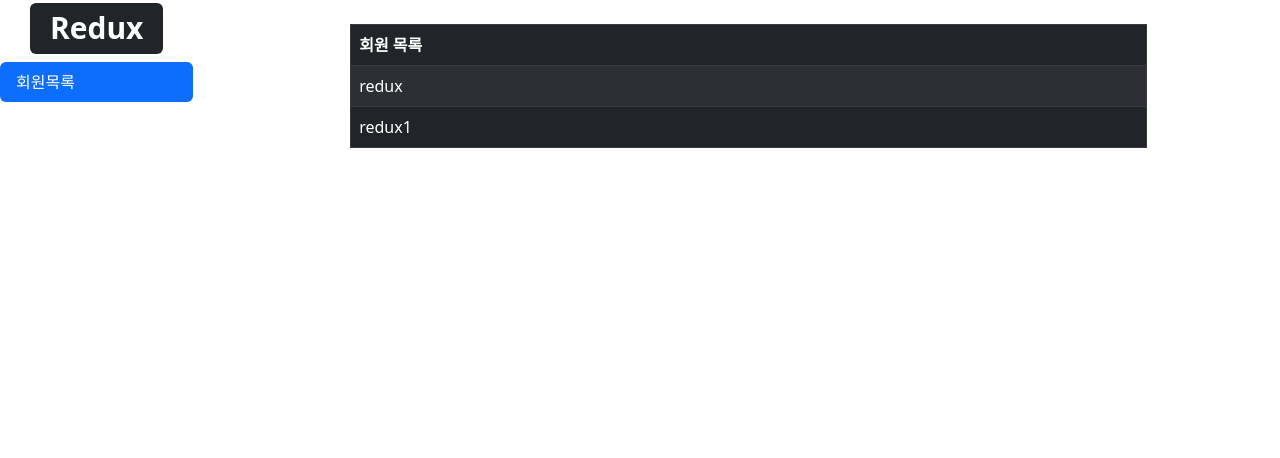
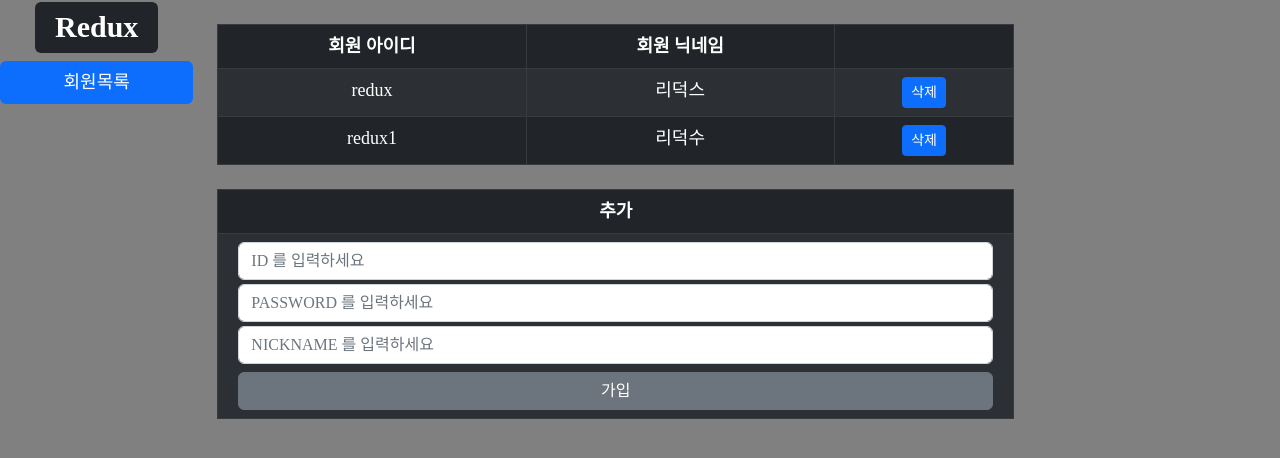
Before and after one commit to tjdals14798/React_redux, a React (Create React App) app: page / in a window 1280 px wide. Both pictures are taken after a click on the tab "회원목록". Shown: the top 458 px of the page. Built offline with nearby package versions, Linux system fonts and the light colour scheme.

Commit message:
22-08-09

```diff
--- a/src/App.css
+++ b/src/App.css
@@ -1,5 +1,5 @@
 body{
-  background: #e9ecef;
+  background: #808080;
   font-family: 'nanumsquare';
   text-align: center;
   font-size: 18px;
--- a/src/App.js
+++ b/src/App.js
@@ -1,6 +1,6 @@
-import './App.css';
 import 'bootstrap/dist/css/bootstrap.min.css';
 import Main from './com/main';
+import './App.css';
 
 function App() {
   return (
--- a/src/com/main.js
+++ b/src/com/main.js
@@ -3,9 +3,9 @@
 import { Nav, Tab, Row, Col, Badge } from 'react-bootstrap';
 import 'bootstrap/dist/css/bootstrap.min.css';
 
-export default function main(){
+export default function Main(){
     return(
-    <Tab.Container id="left-tabs-example" defaultActiveKey="first">
+    <Tab.Container id="left-tabs-example" role="tablist" defaultActiveKey="first">
       <Row>
         <Col md={2}>
           <Nav variant="pills" className="flex-column">
@@ -21,12 +21,8 @@
         </Col>
         <Col md={10}>
           <Tab.Content>
-            <Tab.Pane eventKey="first">
-              리덕스 연습하귀ㅣ이~
-            </Tab.Pane>
-            <Tab.Pane eventKey="second">
-                <Member/>
-            </Tab.Pane>
+            <Tab.Pane eventKey="first" className="mt-4"> 리덕스 연습하귀ㅣ이~ </Tab.Pane>
+            <Tab.Pane eventKey="second"> <Member/> </Tab.Pane>
           </Tab.Content>
         </Col>
       </Row>
--- a/src/com/memberInfo.js
+++ b/src/com/memberInfo.js
@@ -1,30 +1,81 @@
-import React from "react";
-import { Table } from 'react-bootstrap';
+import React, { useState } from "react";
+import { Button, Container, Form, Table } from 'react-bootstrap';
 import 'bootstrap/dist/css/bootstrap.min.css';
 
-const MemberList = React.memo(function TodoList({ member }) {
+const MemberList = React.memo(function TodoList({ member, onRemove }) {
+
     return (
       <>
         {member.map(mem => (
           <tr key={mem.id}>
             <td>{mem.id}</td>
+            <td>{mem.nickname}</td>
+            <td><Button size="sm" onClick={() => onRemove(mem.id)}> 삭제 </Button></td>
           </tr>
         ))}
       </>
     );
   });
 
-export default function member({ member }){
-    console.log(member);
+export default function Member({ member, onCreate, onRemove }){
+
+  const [inputs,setInputs] = useState({
+    id: '',
+    password: '',
+    nickname: ''
+  });
+
+  const { id, password, nickname } = inputs;
+
+  const onChange = e => {
+    const {name, value} = e.target;
+    setInputs({
+      ...inputs,
+      [name]:value
+    });
+  }
+
+  const onSubmit = () => {
+    onCreate(inputs);
+    setInputs({
+      id: '',
+      password: '',
+      nickname: ''
+    });
+}
+
     return(
         <>
-        <Table striped bordered hover variant="dark" className="m-auto mt-4 w-75">
+        <Table striped bordered hover variant="dark" className="mt-4 w-75">
             <thead>
-                <tr><th>회원 목록</th></tr>
+                <tr><th>회원 아이디</th><th>회원 닉네임</th><th></th></tr>
             </thead>
             <tbody>
-                <MemberList member={member}/>
+                <MemberList member={member} onRemove={onRemove}/>
             </tbody>
+        </Table>
+        <Table striped bordered hover variant="dark" className="mt-4 w-75">
+          <thead>
+            <tr>
+              <th colSpan={2}>추가</th>
+            </tr>
+          </thead>
+          <tbody>
+            <tr>
+              <td>
+              <Container fluid="xl">
+              <Form>
+                <Form.Group controlId="formBasicEmail">
+                  <Form.Control type="text" autoFocus placeholder="ID 를 입력하세요" name="id" value={id} onChange={onChange}/>
+                  <Form.Control type="text" autoFocus placeholder="PASSWORD 를 입력하세요" className="my-1" name="password" value={password} onChange={onChange}/>
+                  <Form.Control type="text" autoFocus placeholder="NICKNAME 를 입력하세요" name="nickname" value={nickname} onChange={onChange}/>
+                </Form.Group>
+                <Button variant="secondary" className="mt-2 w-100" onClick={onSubmit}> 가입 </Button>
+              </Form>
+              </Container>
+              </td>
+            </tr>
+          </tbody>
         </Table>
         </>
     );
--- a/src/containers/MemberContainer.js
+++ b/src/containers/MemberContainer.js
@@ -1,11 +1,16 @@
-import React from "react";
-import { useSelector } from "react-redux";
+import React, { useCallback } from "react";
+import { useSelector, useDispatch } from "react-redux";
 import MemberInfo from "../com/memberInfo";
 import "../modules/member";
+import { addMember, removeMember } from "../modules/member";
 
 function MemberContainer(){
     const member = useSelector(state => state.member);
-    return <MemberInfo member={member}/>
+    const dispatch = useDispatch();
+
+    const onCreate = text => dispatch(addMember(text));
+    const onRemove = useCallback(id => dispatch(removeMember(id),[dispatch]));
+    return <MemberInfo member={member} onCreate={onCreate} onRemove={onRemove}/>
 }
 
 export default MemberContainer;
--- a/src/modules/member.js
+++ b/src/modules/member.js
@@ -1,3 +1,20 @@
+const ADD_MEMBER = 'member/ADD_MEMBER';
+const REMOVE_MEMBER = 'member/REMOVE_MEMBER';
+
+export const addMember = text => ({
+    type: ADD_MEMBER,
+    mem: {
+        id: text.id,
+        password: text.password,
+        nickname: text.nickname
+    }
+});
+
+export const removeMember = id => ({
+    type: REMOVE_MEMBER,
+    id
+});
+
 const initialState = [
     {
         id: "redux",
@@ -13,6 +30,13 @@
 
 export default function member ( state = initialState, action ){
     switch (action.type) {
+        case ADD_MEMBER:
+            return state.concat(action.mem);
+        case REMOVE_MEMBER:
+            return state.filter(
+                mem =>
+                mem.id !== action.id
+            );
         default:
             return state;
     }
```
